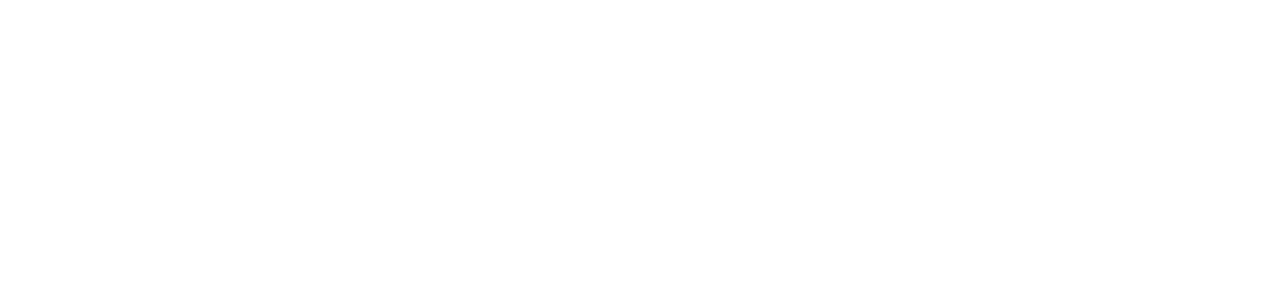
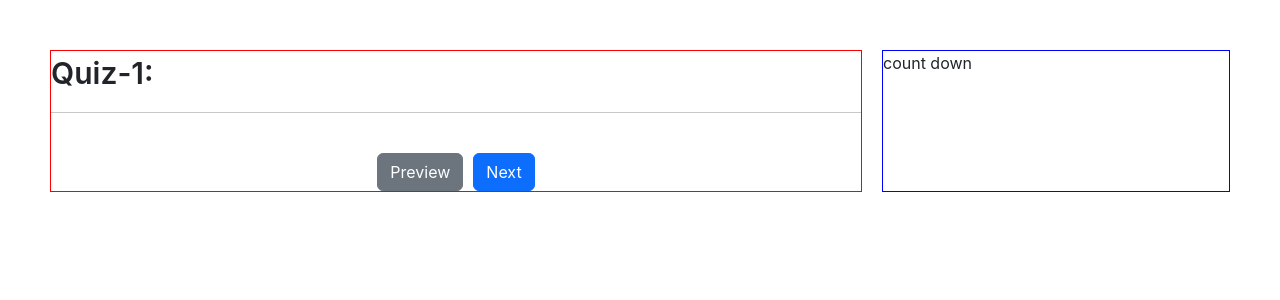
Before and after one commit to hieudm05/Test-ReactJS, a React (Create React App) app: page /quiz/1 in a window 1280 px wide. Before the commit this address had no page. Shown: the top 300 px of the page. Built offline with nearby package versions, Linux system fonts and the light colour scheme; no server answers.

Commit message:
view answer

```diff
--- a/src/Layout.js
+++ b/src/Layout.js
@@ -1,6 +1,6 @@
-import { BrowserRouter, Route, Router, Routes } from "react-router-dom";
+import { BrowserRouter, Route, Router, Routes,useParams } from "react-router-dom";
 import App from './App';
-import Users from './components/User/User';
+// import Users from './components/User/User';
 import Admin from './components/Admin/Admin';
 import HomePage from './components/Home/HomePage';
 import MagageUser from './components/Admin/Content/ManageUser';
@@ -10,17 +10,25 @@ import { ToastContainer } from "react-toastify";
 import { Bounce } from "react-toastify";
 import 'react-toastify/dist/ReactToastify.css';
 import Register from "./components/Auth/Register";
+import DetailQuiz from "./components/User/DetailQuiz";
 import ListQuiz from "./components/User/ListQuiz";
 
-
+const NotFound = () => {
+ return(
+  <div className=" container mt-3 alert alert-danger">
+    404.Not found data with your current URL
+  </div>
+ )
+}
 const Layout = () => {
   return (
     <>
       <Routes>
         <Route path="/" element={<App />}>
           <Route index element={<HomePage />} />
-          <Route path="/users" element={<ListQuiz />} />
+          <Route path="users" element={<ListQuiz />} />
         </Route>
+        <Route path="/quiz/:id" element={<DetailQuiz />} />
         {/* Router Admin */}
         <Route path="/admin" element={<Admin />}>
           <Route index element={<DashBoard />} />
@@ -28,6 +36,7 @@ const Layout = () => {
         </Route>
         <Route path="/login" element={<Login />} />
         <Route path="/register" element={<Register/>} />
+        <Route path="*"  element={<NotFound/>} />
       </Routes>
 
 
--- /dev/null
+++ b/src/components/User/DetailQuiz.js
@@ -0,0 +1,87 @@
+import { useEffect, useState } from "react";
+import { useParams, useLocation } from "react-router-dom";
+import { getDataQuiz } from "../../services/apiServices";
+import _ from "lodash";
+import "./DetailQuiz.scss";
+import Question from "./Question";
+const DetailQuiz = (props) => {
+  const params = useParams();
+  const location = useLocation();
+  const [dataQuiz, setDataQuiz] = useState([]);
+  // Kiểm soát phân trang
+  const [index, setIndex] = useState(0);
+  // console.log(location);
+  // console.log('Checkl pram',params);
+  const quizId = params.id;
+  useEffect(() => {
+    fetchQuestions();
+  }, [quizId]);
+  const fetchQuestions = async () => {
+    const res = await getDataQuiz(quizId);
+    if (res && res.EC === 0) {
+      let raw = res.DT;
+      //   console.log(raw);
+      let data = _.chain(raw)
+        // Group the elements of Array based on `id` property
+        .groupBy("id")
+        // `key` is group's name (color), `value` is the array of objects
+        .map((value, key) => {
+          let answers = [];
+          let questionDescription,
+            image = null;
+          value.forEach((item, index) => {
+            // Lấy dữ liệu về miêu tả và hình ảnh của phần tử đầu tiên (vì những câu hỏi kia đều có 2 trường này giống nhau)
+            // console.log(item.questionDescription);
+            if (index === 0) {
+              questionDescription = item.description;
+              image = item.image;
+            }
+            answers.push(item.answers);
+            // console.log("item", item);
+          });
+          return {
+            questionId: key,
+            answers: answers,
+            questionDescription,
+            image,
+          };
+        })
+        .value();
+      setDataQuiz(data);
+      console.log(data);
+    }
+  };
+  const handlePrev = () => {
+    if(index - 1 < 0) return;
+    setIndex(index - 1)
+  }
+  const handleNext = () =>{
+    if(dataQuiz && dataQuiz.length > index + 1)
+    setIndex(index + 1)
+  }
+  return (
+    <div className="detail-quiz-container">
+      <section className="left-content">
+        <div className="title">
+          Quiz-{quizId}: {location?.state?.quizTitle}
+        </div>
+        <hr></hr>
+        <div className="q-body">
+          <img />
+        </div>
+        <div className="q-content">
+          <Question
+            index={index}
+            data={dataQuiz && dataQuiz.length > 0 ? dataQuiz[index] : []}
+          />
+        </div>
+        <div className="footer">
+          <button className="btn btn-secondary" onClick={() => handlePrev()}>Preview</button>
+          <button className="btn btn-primary" onClick={() => handleNext()}>Next</button>
+        </div>
+      </section>
+      <section className="right-content">count down</section>
+    </div>
+  );
+};
+export default DetailQuiz;
--- /dev/null
+++ b/src/components/User/DetailQuiz.scss
@@ -0,0 +1,36 @@
+.detail-quiz-container{
+    display: flex;
+    gap: 20px;
+    padding: 50px;
+
+    .left-content{
+        width: 70%;
+        border: 1px solid red;
+        .title{
+            font-size: 30px;
+            font-weight: 600;
+       }
+       .q-content{
+             .question{
+                font-weight: bolder;
+            }
+            .q-image{
+                img{
+                    width: 300px;
+                    height: 200px;
+                    object-fit: contain;
+                }
+            }
+       }
+       .footer{
+            display: flex;
+            gap: 10px;
+            justify-content: center;
+       }
+
+    }
+    .right-content{
+        width: 30%;
+        border: 1px solid blue
+    }
+}
--- a/src/components/User/ListQuiz.js
+++ b/src/components/User/ListQuiz.js
@@ -1,7 +1,10 @@
 import { useEffect, useState } from "react";
 import { getQuizByUser } from "../../services/apiServices";
 import "./ListQuiz.scss";
+import { useNavigate } from "react-router-dom";
 const ListQuiz = (props) => {
+  const navigate = useNavigate();
+
   const [arrQuiz, setArrQuiz] = useState([]);
   useEffect(() => {
     getQuizData();
@@ -33,15 +36,22 @@ const ListQuiz = (props) => {
             <div className="card-body">
               <h5 className="card-title">Quiz {index + 1}</h5>
               <p className="card-text">{quiz.description}</p>
-              <button className="btn btn-primary">Start Now</button>
+              <button
+                className="btn btn-primary "
+                onClick={() =>
+                  navigate(`/quiz/${quiz.id}`, {
+                    state: { quizTitle: quiz.description },
+                  })
+                }
+              >
+                Start Now
+              </button>
             </div>
           </div>
         ))}
-        {arrQuiz && arrQuiz.length === 0 &&
-          <div>
-            You don't have any quiz now...
-          </div>
-        }
+      {arrQuiz && arrQuiz.length === 0 && (
+        <div>You don't have any quiz now...</div>
+      )}
     </div>
   );
 };
--- a/src/services/apiServices.js
+++ b/src/services/apiServices.js
@@ -42,6 +42,9 @@ const postRegister = (email,username,password,role) =>{
 const getQuizByUser = () =>{
     return axios.get(`api/v1/quiz-by-participant`)
 }
+const getDataQuiz = (quizId) =>{
+    return axios.get(`api/v1/questions-by-quiz?quizId=${quizId}`)
+}
 
 export { postCreateNewUser, getAllUser,putUpdateUser,
-    deleteUserApi,getUserWithPaginate,postLogin,postRegister,getQuizByUser};
+    deleteUserApi,getUserWithPaginate,postLogin,postRegister,getQuizByUser,getDataQuiz};
```
Also changed, not shown: src/components/User/Question.js (added, +40 -0 lines).
